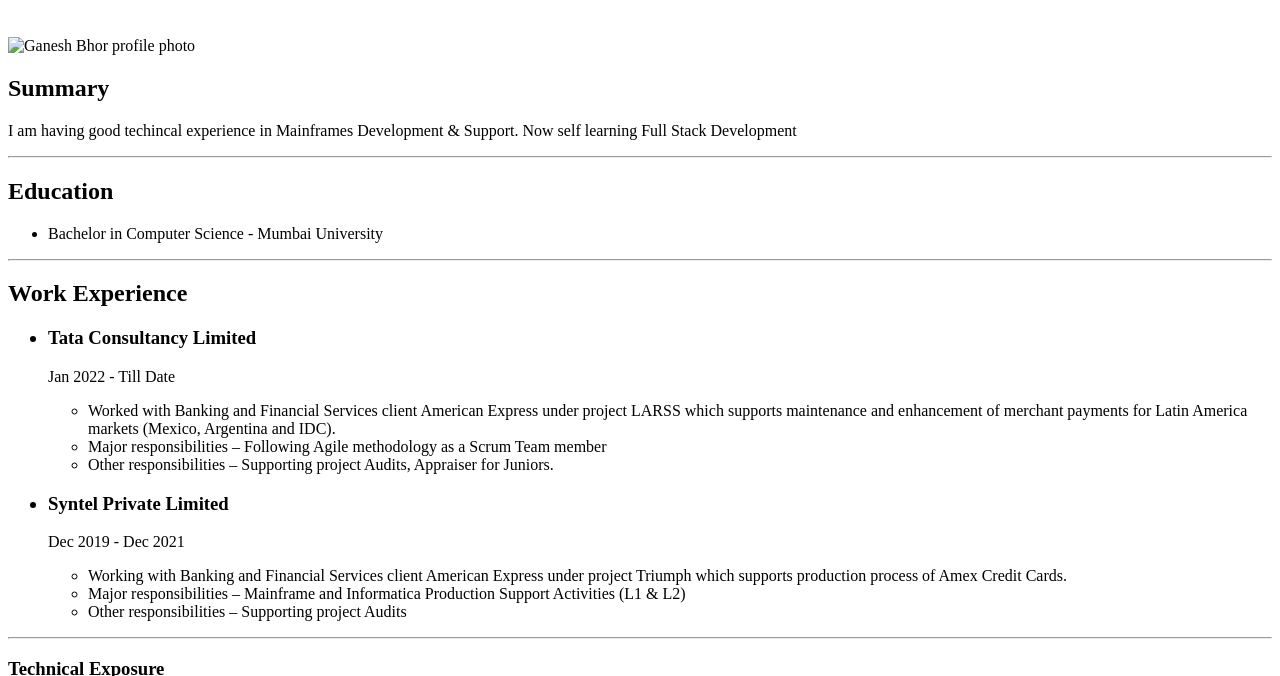
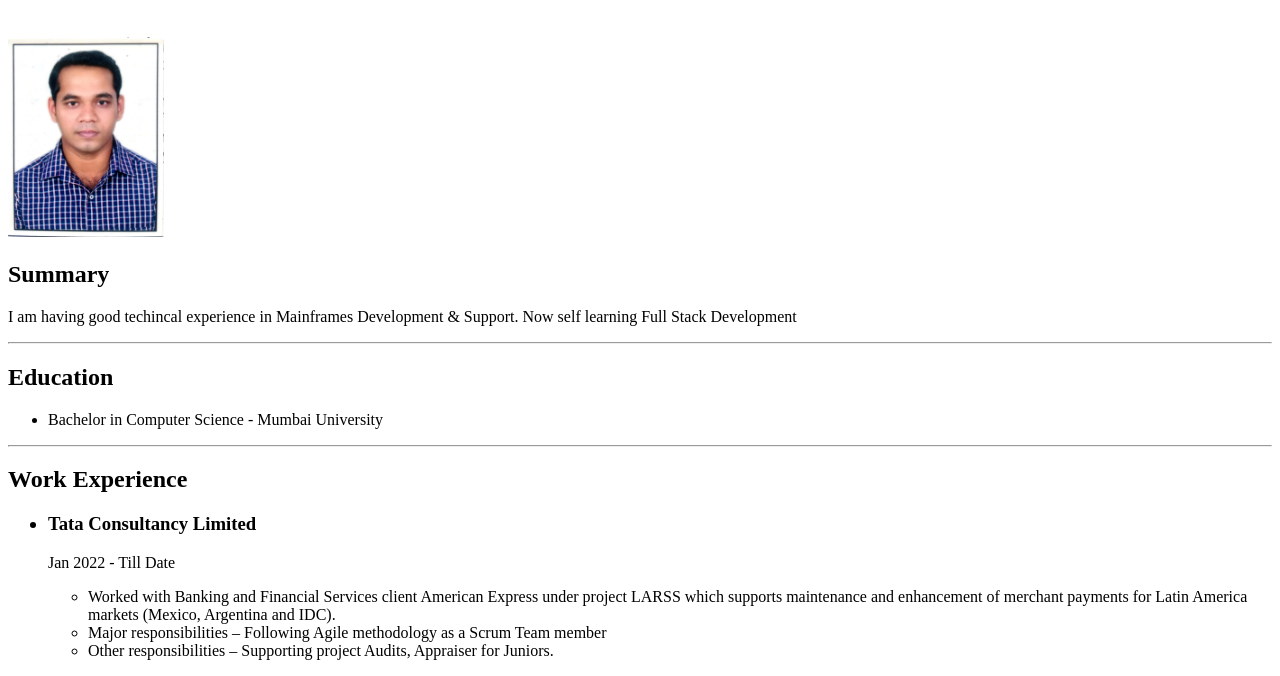
Before and after one commit to gnshbhor/My-Resume, a plain HTML site: page index.html in a window 1280 px wide. Shown: the part 61-737 px from the top of the page. Drawn offline with Linux system fonts and the light colour scheme.

Commit message:
Add files via upload

```diff
--- a/index.html
+++ b/index.html
@@ -8,7 +8,7 @@
 <body>
     <h1> Ganesh Bhor</h1>
     <br />
-    <img src="./Project Online Resume/assests/images/Scanned Photo.jpg" alt="Ganesh Bhor profile photo" height="200"/>
+    <img src="./assests/images/Scanned Photo.jpg" alt="Ganesh Bhor profile photo" height="200"/>
     <h2>Summary</h2>
     <p>I am having good techincal experience in Mainframes Development & Support. Now self learning Full Stack Development</p>
     <hr />
```
